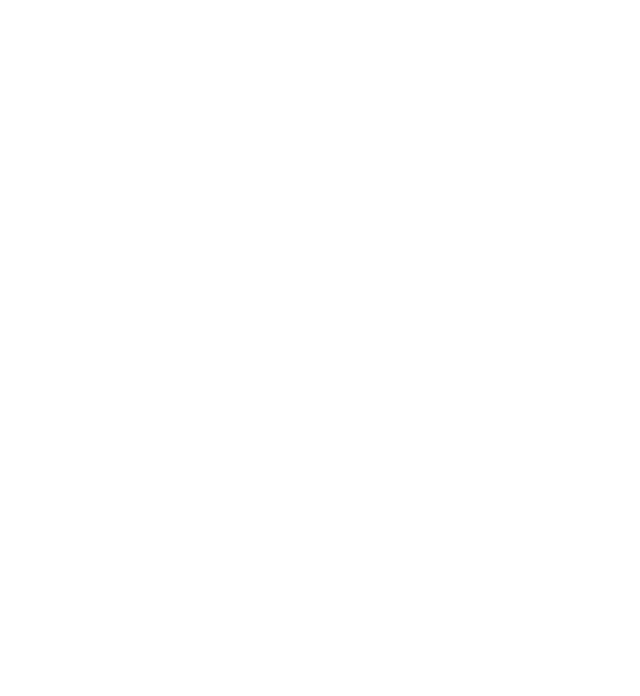
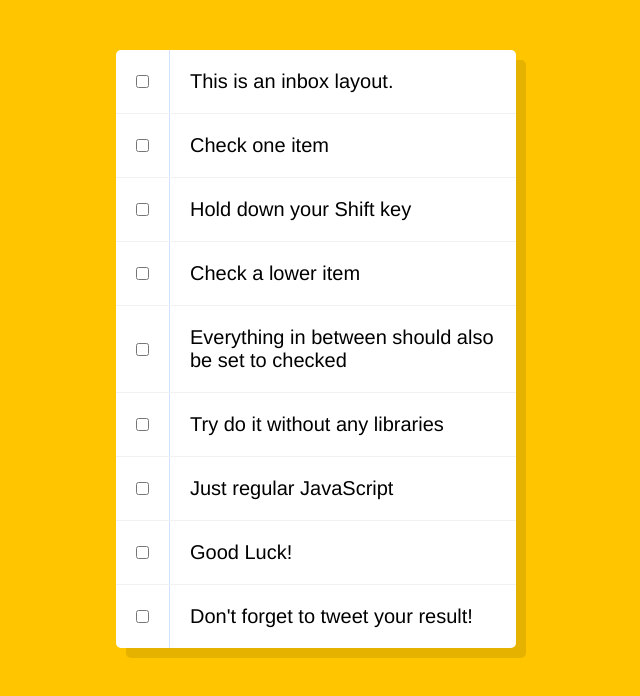
Before and after one commit to argenis0409/hold-shift-checkbox, a plain HTML site: page index-F.html in a window 1280 px wide. Shown: the whole page, without its empty margins (324-964 px from the left). Drawn offline with Linux system fonts and the light colour scheme.

Commit message:
modified the index-F.html file

```diff
--- a/index-F.html
+++ b/index-F.html
@@ -1,10 +1,108 @@
 <!DOCTYPE html>
 <html lang="en">
 <head>
-    <meta charset="UTF-8">
-    <title>Hold Shift to Check Multiple Checkboxes</title>
+  <meta charset="UTF-8">
+  <title>Hold Shift to Check Multiple Checkboxes</title>
 </head>
 <body>
+  <style>
+    html {
+      font-family: sans-serif;
+      background: #ffc600;
+    }
+    .inbox {
+      max-width: 400px;
+      margin: 50px auto;
+      background: white;
+      border-radius: 5px;
+      box-shadow: 10px 10px 0 rgba(0,0,0,0.1);
+    }
+    .item {
+      display: flex;
+      align-items: center;
+      border-bottom: 1px solid #F1F1F1;
+    }
+    .item:last-child {
+      border-bottom: 0;
+    }
+    input:checked + p {
+      background: #F9F9F9;
+      text-decoration: line-through;
+    }
+    input[type="checkbox"] {
+      margin: 20px;
+    }
+    p {
+      margin: 0;
+      padding: 20px;
+      transition: background 0.2s;
+      flex: 1;
+      font-family: 'helvetica neue';
+      font-size: 20px;
+      font-weight: 200;
+      border-left: 1px solid #D1E2FF;
+    }
+  </style>
 
+    <div class="inbox">
+        <div class="item">
+        <input type="checkbox">
+        <p>This is an inbox layout.</p>
+        </div>
+        <div class="item">
+        <input type="checkbox">
+        <p>Check one item</p>
+        </div>
+        <div class="item">
+        <input type="checkbox">
+        <p>Hold down your Shift key</p>
+        </div>
+        <div class="item">
+        <input type="checkbox">
+        <p>Check a lower item</p>
+        </div>
+        <div class="item">
+        <input type="checkbox">
+        <p>Everything in between should also be set to checked</p>
+        </div>
+        <div class="item">
+        <input type="checkbox">
+        <p>Try do it without any libraries</p>
+        </div>
+        <div class="item">
+        <input type="checkbox">
+        <p>Just regular JavaScript</p>
+        </div>
+        <div class="item">
+        <input type="checkbox">
+        <p>Good Luck!</p>
+        </div>
+        <div class="item">
+        <input type="checkbox">
+        <p>Don't forget to tweet your result!</p>
+        </div>
+    </div>
+
+    <script>
+        const checkboxes = document.querySelectorAll('.inbox input[type="checkbox"]');
+        let lastChecked;
+        function handleCheck(e) {
+        let inBetween = false;
+        if (e.shiftKey && this.checked) {
+            checkboxes.forEach(checkbox => {
+            console.log(checkbox);
+            if (checkbox === this || checkbox === lastChecked) {
+                inBetween = !inBetween;
+                console.log('Starting to check them in between!');
+            }
+            if (inBetween) {
+                checkbox.checked = true;
+            }
+            });
+        }
+        lastChecked = this;
+        }
+        checkboxes.forEach(checkbox => checkbox.addEventListener('click', handleCheck));
+    </script>
 </body>
 </html>
```
